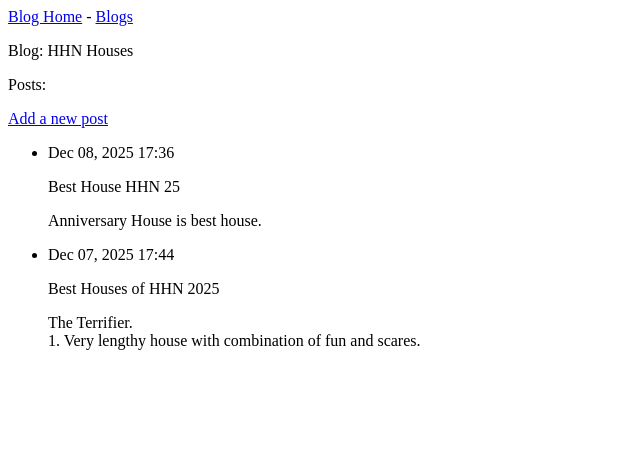
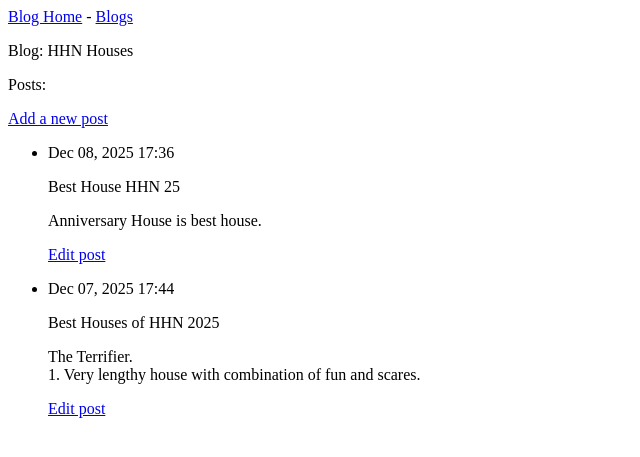
Before and after one commit to tithoft/Blog, a Django app: page /blogs/1/ in a window 1280 px wide. Shown: the top 457 px of the page, without its empty margins (0-640 px from the left). Run offline with Django 5.2, Linux system fonts and the light colour scheme; data comes from the database, SQL or seed files in the repository.

Commit message:
Added page for editing post. Includes updating
urls, views, and creating template.

```diff
--- a/blogs/templates/blogs/blog.html
+++ b/blogs/templates/blogs/blog.html
@@ -14,6 +14,9 @@
         <p>{{ post.date_added|date:'M d, Y H:i' }}</p>
         <p>{{ post.title }}</p>
         <p>{{ post.body|linebreaks }}</p>
+        <p>
+          <a href="{% url 'blogs:edit_post' post.id %}">
+            Edit post</a></p>
       </li>
     {% empty %}
       <li>There are no posts associated with this blog.</li>
--- a/blogs/urls.py
+++ b/blogs/urls.py
@@ -16,4 +16,6 @@ urlpatterns = [
     path('new_blog/', views.new_blog, name='new_blog'),
     # Page for creating blog post
     path('new_post/<int:blog_id>/', views.new_post, name='new_post'),
+    # Page for editing a post
+    path('edit_post/<int:post_id>/', views.edit_post, name='edit_post'),
 ]
--- a/blogs/views.py
+++ b/blogs/views.py
@@ -55,3 +55,21 @@ def new_post(request, blog_id):
     # Display a blank or invalid form.
     context = {'blog': blog, 'form': form}
     return render(request, 'blogs/new_post.html', context)
+
+def edit_post(request, post_id):
+    """Edit existing post."""
+    post = Post.objects.get(id=post_id)
+    blog = post.blog
+
+    if request.method != 'POST':
+        # Initial request; pre-fill form with the current entry.
+        form = PostForm(instance=post)
+    else:
+        # POST data submitted; process data.
+        form = PostForm(instance=post, data=request.POST)
+        if form.is_valid():
+            form.save()
+            return redirect('blogs:blog', blog_id=blog.id)
+
+    context = {'post': post, 'blog': blog, 'form': form}
+    return render(request, 'blogs/edit_post.html', context)
```
Also changed, not shown: blogs/templates/blogs/edit_post.html (added, +15 -0 lines).
